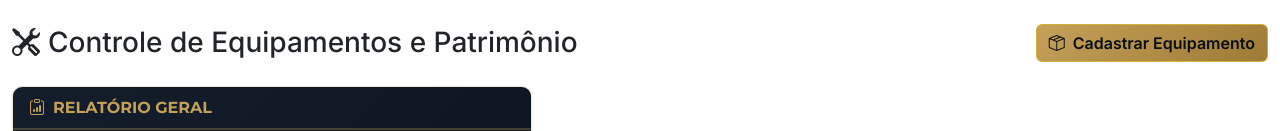
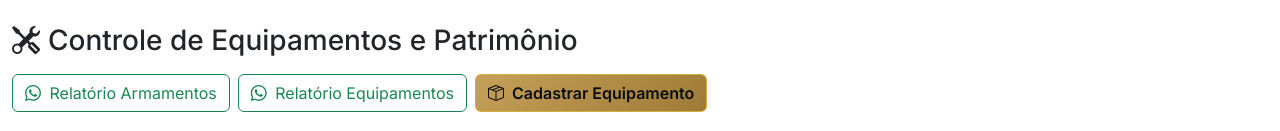
Before and after one commit to andredzanon/controle_policial, a Django app: template equipamentos/templates/equipamentos/dashboard.html in a window 1280 px wide. Shown: the part 67-198 px from the top of the page. Run offline with Django 5.2, Linux system fonts and the light colour scheme; the template is opened without the code that fills it: most values are stand-ins (such as "Sample title", 1, 10 or a date in 2020).

Commit message:
Adiciona botoes para relatorio de equipamentos via WhatsApp

```diff
--- a/equipamentos/templates/equipamentos/dashboard.html
+++ b/equipamentos/templates/equipamentos/dashboard.html
@@ -6,7 +6,11 @@
 <div class="row mb-4">
     <div class="col-12 d-flex justify-content-between align-items-center flex-wrap gap-3">
         <h3 class="mb-0"><i class="bi bi-tools me-2"></i>Controle de Equipamentos e Patrimônio</h3>
-        <button class="btn btn-gold" onclick="abrirModalEquipamento()"><i class="bi bi-box-seam me-1"></i> Cadastrar Equipamento</button>
+        <div class="d-flex gap-2 flex-wrap">
+            <button class="btn btn-outline-success" onclick="gerarRelatorioWhatsApp('armamentos')"><i class="bi bi-whatsapp me-1"></i> Relatório Armamentos</button>
+            <button class="btn btn-outline-success" onclick="gerarRelatorioWhatsApp('equipamentos')"><i class="bi bi-whatsapp me-1"></i> Relatório Equipamentos</button>
+            <button class="btn btn-gold" onclick="abrirModalEquipamento()"><i class="bi bi-box-seam me-1"></i> Cadastrar Equipamento</button>
+        </div>
     </div>
 </div>
 <!-- ===== RELATÓRIO GERAL DE ARMAMENTOS ===== -->
@@ -487,5 +491,32 @@ document.getElementById('btnConfirmarExclusao').addEventListener('click', async
         alert("Erro de conexão");
     }
 });
+
+function gerarRelatorioWhatsApp(tipo) {
+    let texto = "";
+
+    if (tipo === 'armamentos') {
+        texto += "*RELATÓRIO GERAL DE ARMAMENTOS*\n\n";
+        {% for r in armamentos_resumo %}
+        texto += `*{{ r.nome }}*\n`;
+        texto += `Operante: {{ r.operante }}\n`;
+        texto += `Baixado: {{ r.baixado }}\n`;
+        texto += `Total: {{ r.total }}\n\n`;
+        {% endfor %}
+        texto += `*Total Geral:* {{ armamentos|length }}`;
+    } else if (tipo === 'equipamentos') {
+        texto += "*RELATÓRIO GERAL DE EQUIPAMENTOS*\n\n";
+        {% for r in equipamentos_resumo %}
+        texto += `*{{ r.tipo_display }}*\n`;
+        texto += `Operante: {{ r.operante }}\n`;
+        texto += `Baixado: {{ r.baixado }}\n`;
+        texto += `Total: {{ r.total }}\n\n`;
+        {% endfor %}
+        texto += `*Total Geral:* {{ outros|length }}`;
+    }
+
+    let url = "https://api.whatsapp.com/send?text=" + encodeURIComponent(texto);
+    window.open(url, '_blank');
+}
 </script>
 {% endblock %}
```
